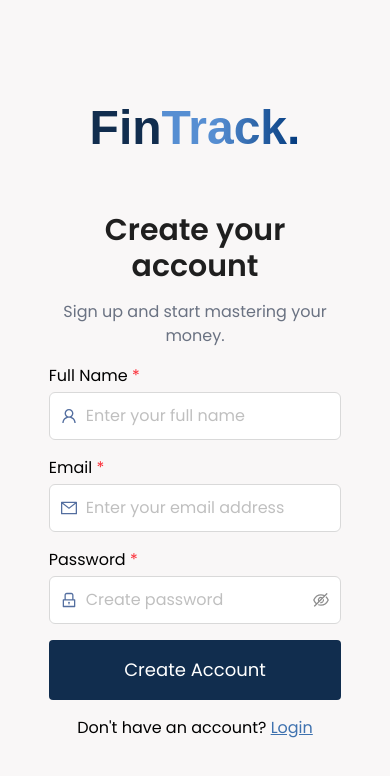
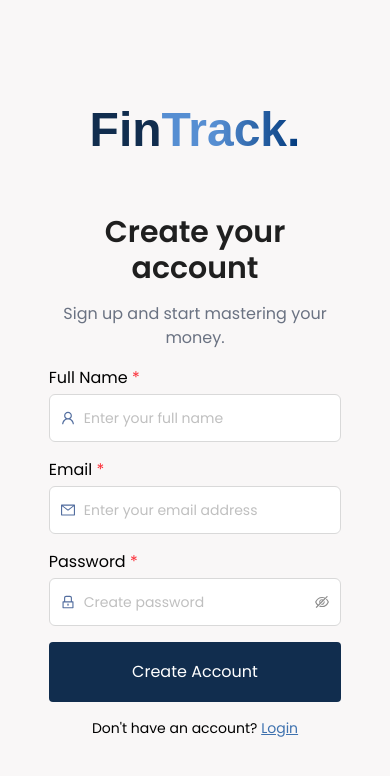
Before and after one commit to usman2335/FinTrack, a React (Vite) app in the folder frontend/: page /signup in a window 390 px wide. Shown: the top 776 px of the page. Built offline with nearby package versions, Linux system fonts and the light colour scheme; a web font is replaced by a local one.

Commit message:
fonts on login and signup

```diff
--- a/frontend/src/components/Button/Button.tsx
+++ b/frontend/src/components/Button/Button.tsx
@@ -9,7 +9,7 @@ const Button = ({ text, color, height }: ButtonProps) => {
     <div
       className={`w-full ${
         height ? height : "h-15"
-      } text-lg py-2 px-4 rounded flex items-center justify-center cursor-pointer hover:bg-blue-900 transition duration-300 ease-in-out ${
+      } text-base md:text-lg py-2 px-4 rounded flex items-center justify-center cursor-pointer hover:bg-blue-900 transition duration-300 ease-in-out ${
         color ? color : "bg-primary-blue text-white"
       }`}
     >
--- a/frontend/src/pages/LoginPage.tsx
+++ b/frontend/src/pages/LoginPage.tsx
@@ -77,7 +77,6 @@ const LoginPage = () => {
               </p>
               <Input
                 className="h-12"
-                style={{ fontSize: "1em" }}
                 placeholder="Enter your email address"
                 prefix={
                   <MailOutlined
@@ -94,14 +93,13 @@ const LoginPage = () => {
               </p>
               <Input.Password
                 status={error.password ? "error" : ""}
-                className="h-12 text-lg"
+                className="h-12"
                 placeholder="Enter your password"
                 prefix={
                   <LockOutlined
                     style={{ color: " #536E9F", paddingRight: "5px" }}
                   />
                 }
-                style={{ fontSize: "1em" }}
                 onChange={handlePasswordChange}
               />
             </div>
@@ -109,7 +107,7 @@ const LoginPage = () => {
               <Checkbox>Remember me</Checkbox>
               <a
                 href="#"
-                className="text-secondary-blue float-right hover:text-blue-700 hover:underline"
+                className="text-sm text-secondary-blue float-right hover:text-blue-700 hover:underline"
               >
                 Forgot password?
               </a>
@@ -119,7 +117,7 @@ const LoginPage = () => {
                 <Button text="Login" />
               </Link>
             </div>
-            <div className="flex align-center justify-center gap-2">
+            <div className="text-sm md:text-base flex align-center justify-center gap-2">
               <p>
                 Don't have an account?{" "}
                 <Link
--- a/frontend/src/pages/SignupPage.tsx
+++ b/frontend/src/pages/SignupPage.tsx
@@ -77,7 +77,6 @@ const SignupPage = () => {
               </p>
               <Input
                 className="h-12"
-                style={{ fontSize: "1em" }}
                 placeholder="Enter your full name"
                 prefix={
                   <UserOutlined
@@ -94,7 +93,6 @@ const SignupPage = () => {
               </p>
               <Input
                 className="h-12"
-                style={{ fontSize: "1em" }}
                 placeholder="Enter your email address"
                 prefix={
                   <MailOutlined
@@ -111,21 +109,20 @@ const SignupPage = () => {
               </p>
               <Input.Password
                 status={error.password ? "error" : ""}
-                className="h-12 text-lg"
+                className="h-12"
                 placeholder="Create password"
                 prefix={
                   <LockOutlined
                     style={{ color: " #536E9F", paddingRight: "5px" }}
                   />
                 }
-                style={{ fontSize: "1em" }}
                 onChange={handlePasswordChange}
               />
             </div>
             <div onClick={handleSubmit}>
               <Button text="Create Account" />
             </div>
-            <div className="flex align-center justify-center gap-2">
+            <div className=" text-sm md:text-base flex align-center justify-center gap-2">
               <p>
                 Don't have an account?{" "}
                 <Link
```
